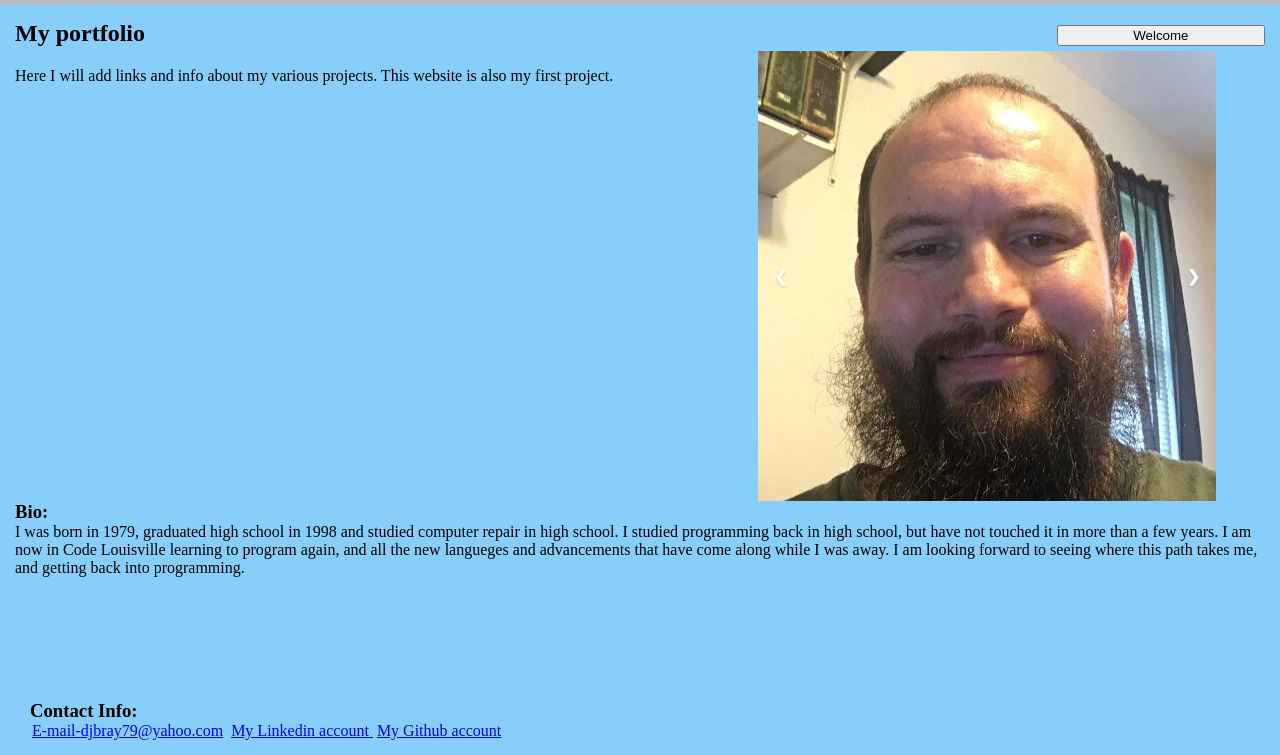
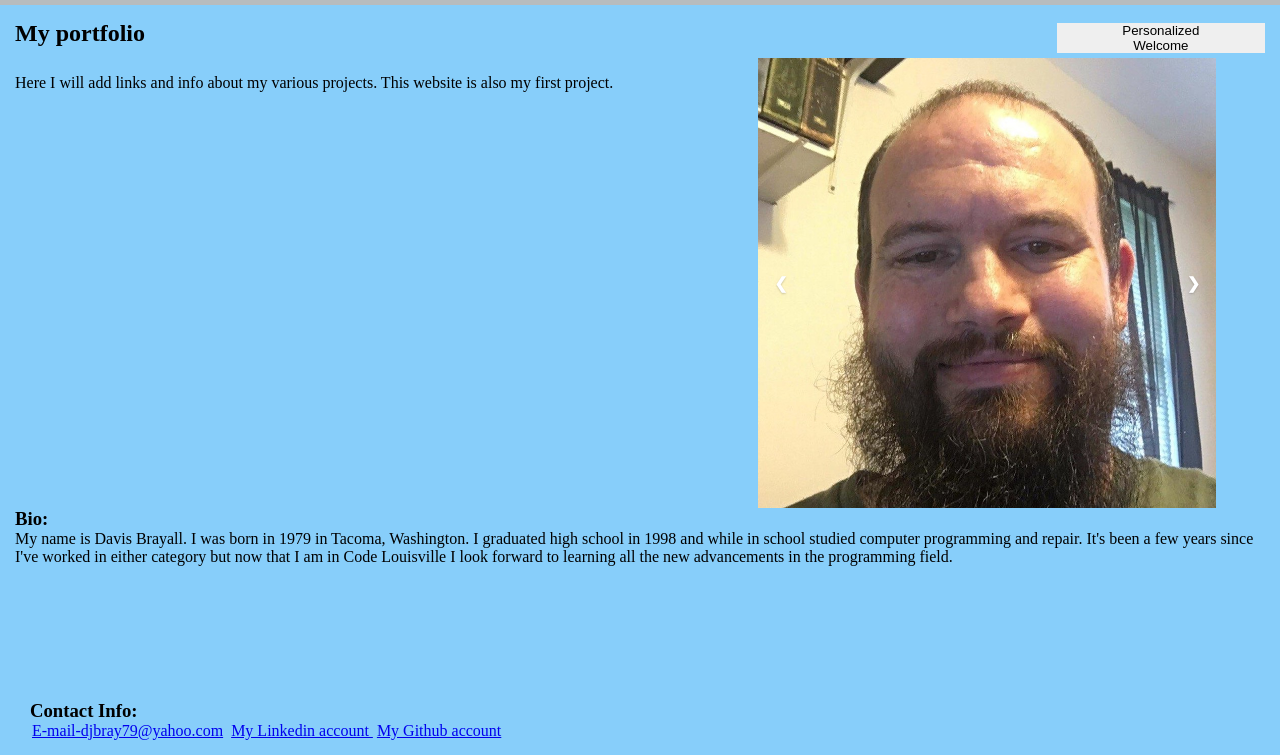
Before and after one commit to Djbray79/Djbray79.github.io, a plain HTML site: page index.html in a window 1280 px wide. Shown: the part 45-800 px from the top of the page. Drawn offline with Linux system fonts and the light colour scheme.

Commit message:
updated bio and welcome button

```diff
--- a/css/styles.css
+++ b/css/styles.css
@@ -43,12 +43,14 @@ header {
 
 .button {
   grid-area: button;
-  margin-top: 5px;
+  margin-top: 3px;
   margin-bottom: 5px;
   width: 75%;
   display: flex;
   justify-content: center;
   margin-left: auto;
+  padding: 0;
+  border: 0;
 }
 
 .info {
--- a/index.html
+++ b/index.html
@@ -17,7 +17,7 @@
 
             <h2 class="title">My portfolio</h2>
 
-            <button type="button" class="button" onclick="clickMe()" alt="press the welcome button for a personalized greeting.">Welcome</button>
+            <button type="button" class="button" onclick="clickMe()" alt="press the welcome button for a personalized greeting.">Personalized <br>Welcome</button>
 
 
 
@@ -43,9 +43,12 @@
 
             <h3 class="biot">Bio:</h3>
 
-            <p class="bio">I was born in 1979, graduated high school in 1998 and studied computer repair in high school. I studied programming back in high school, but have not touched it in more than a few years.
-                I am now in Code Louisville learning to program again, and all the new langueges and advancements that have come along while I was away.
-                I am looking forward to seeing where this path takes me, and getting back into programming.
+            <p class="bio">My name is Davis Brayall.
+                 I was born in 1979 in Tacoma, Washington.
+                 I graduated high school in 1998 and while in school studied
+                 computer programming and repair.  It's been a few years since
+                 I've worked in either category but now that I am in Code Louisville
+                 I look forward to learning all the new advancements in the programming field.
             </p>
 
             <footer class="footer">
```
